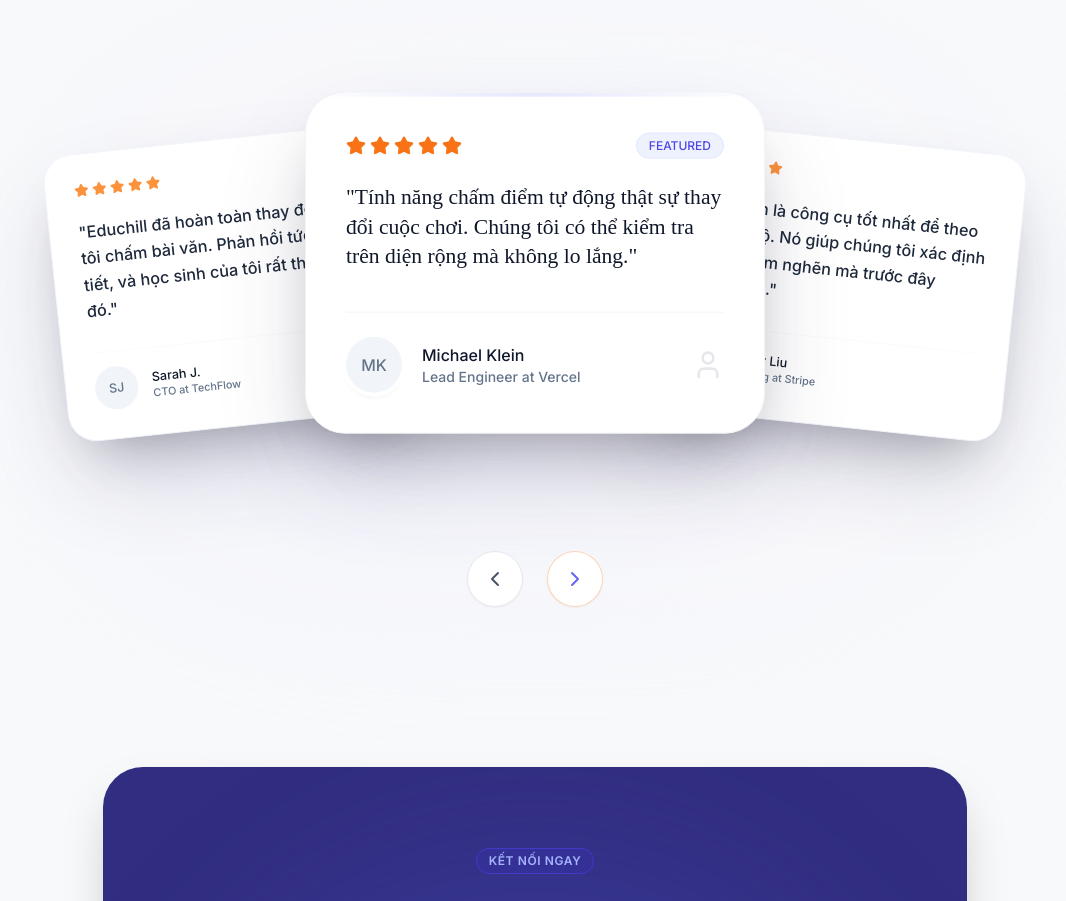
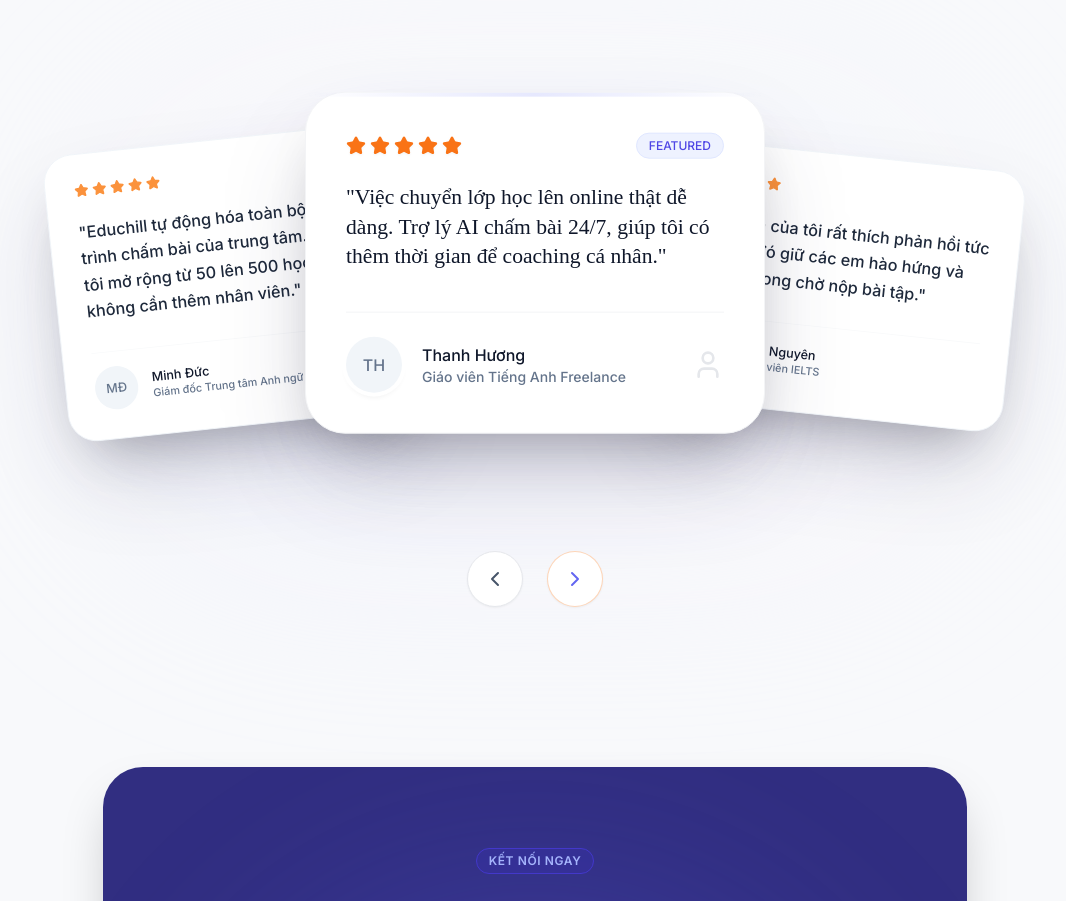
Before and after one commit to smizxe/educhill, a React (Vite) app: page /vi in a window 1280 px wide. Shown: the part 5520-6421 px from the top of the page, without its empty margins (105-1171 px from the left). Built offline with nearby package versions, Linux system fonts and the light colour scheme.

Commit message:
Fix: Testimonials language sync on refresh + Vietnamese personas

```diff
--- a/src/components/Testimonials.jsx
+++ b/src/components/Testimonials.jsx
@@ -1,4 +1,4 @@
-import React, { useState } from 'react';
+import React, { useState, useEffect } from 'react';
 import { Star, ChevronLeft, ChevronRight, User } from 'lucide-react';
 
 const Card = ({ testimonial, position }) => {
@@ -57,6 +57,11 @@ const Card = ({ testimonial, position }) => {
 export const Testimonials = ({ content }) => {
     const [cards, setCards] = useState(content.items);
 
+    // Re-sync cards when content.items changes (e.g., language switch)
+    useEffect(() => {
+        setCards(content.items);
+    }, [content.items]);
+
     const handleSwipe = (direction) => {
         setCards(prev => {
             const newCards = [...prev];
--- a/src/data/homeContent.js
+++ b/src/data/homeContent.js
@@ -301,29 +301,24 @@ export const homeContent = {
             items: [
                 {
                     id: 1,
-                    quote: "Educhill đã hoàn toàn thay đổi cách tôi chấm bài văn. Phản hồi tức thì, chi tiết, và học sinh của tôi rất thích điều đó.", // Sarah -> matches Jason? No, let's match the IDs or content properly.
-                    // In English: Jason Do. In Vi: Sarah J. are used. I will use the Vietnamese content exactly as provided in vi.html for the translation key.
-                    // Card 1 Vi: Sarah J (CTO TechFlow) "Educhill đã hoàn toàn..."
-                    // content.en.testimonials.items[0] is Jason Do.
-                    // To keep it 1:1, I should probably replace EN content to match VI or vice versa, OR just allow them to be different.
-                    // The structure allows difference. I'll just map them array-index wise.
-                    name: "Sarah J.",
-                    role: "CTO at TechFlow",
-                    initials: "SJ"
+                    quote: "Educhill tự động hóa toàn bộ quy trình chấm bài của trung tâm. Chúng tôi mở rộng từ 50 lên 500 học sinh mà không cần thêm nhân viên.",
+                    name: "Minh Đức",
+                    role: "Giám đốc Trung tâm Anh ngữ",
+                    initials: "MĐ"
                 },
                 {
                     id: 2,
-                    quote: "Tính năng chấm điểm tự động thật sự thay đổi cuộc chơi. Chúng tôi có thể kiểm tra trên diện rộng mà không lo lắng.",
-                    name: "Michael Klein",
-                    role: "Lead Engineer at Vercel",
-                    initials: "MK"
+                    quote: "Việc chuyển lớp học lên online thật dễ dàng. Trợ lý AI chấm bài 24/7, giúp tôi có thêm thời gian để coaching cá nhân.",
+                    name: "Thanh Hương",
+                    role: "Giáo viên Tiếng Anh Freelance",
+                    initials: "TH"
                 },
                 {
                     id: 3,
-                    quote: "Đơn giản là công cụ tốt nhất để theo dõi tiến độ. Nó giúp chúng tôi xác định những điểm nghẽn mà trước đây không biết.",
-                    name: "Emily Liu",
-                    role: "VP Eng at Stripe",
-                    initials: "EL"
+                    quote: "Học sinh của tôi rất thích phản hồi tức thì! Điều đó giữ các em hào hứng và thực sự mong chờ nộp bài tập.",
+                    name: "Thảo Nguyên",
+                    role: "Giảng viên IELTS",
+                    initials: "TN"
                 }
             ]
         },
```
